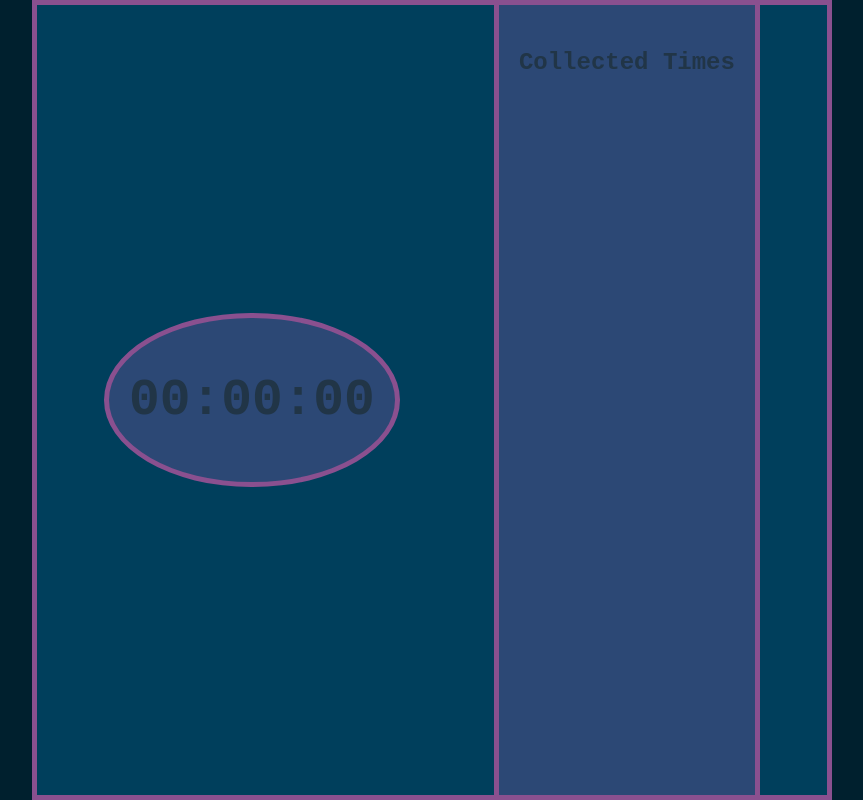
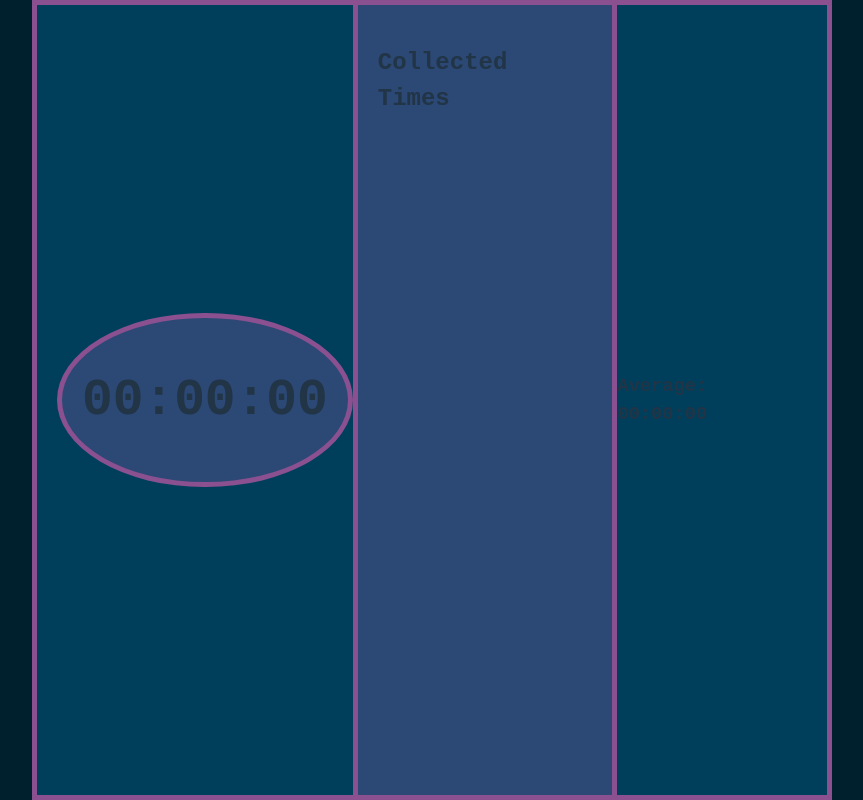
Before and after one commit to sameerkulkarni27/cube-timer, a React (Vite) app: page / in a window 1280 px wide. Shown: the whole page, without its empty margins (208-1071 px from the left). Built offline with nearby package versions, Linux system fonts and the light colour scheme.

Commit message:
Started work on stats (avg)

```diff
--- a/src/components/Stopwatch.tsx
+++ b/src/components/Stopwatch.tsx
@@ -72,6 +72,16 @@ function Stopwatch() {
         return `${minutesText}:${secondsText}:${millisecondsText}`;
     }
 
+    const getAverage = () => {
+        if (collectedTimes.length == 0) {
+            return 0;
+        }
+
+        const total = collectedTimes.reduce((a, b) => a + b);
+        return total / collectedTimes.length;
+
+    }
+
     return (
         <div id = "container">
             <div id = "stopwatch">
@@ -86,6 +96,9 @@ function Stopwatch() {
                     ))}
                 </ol>
             </div>
+            <div id = "data">
+                <h3>Average: {formatTime(getAverage())}</h3>
+            </div>
         </div>
     );
 }
```
